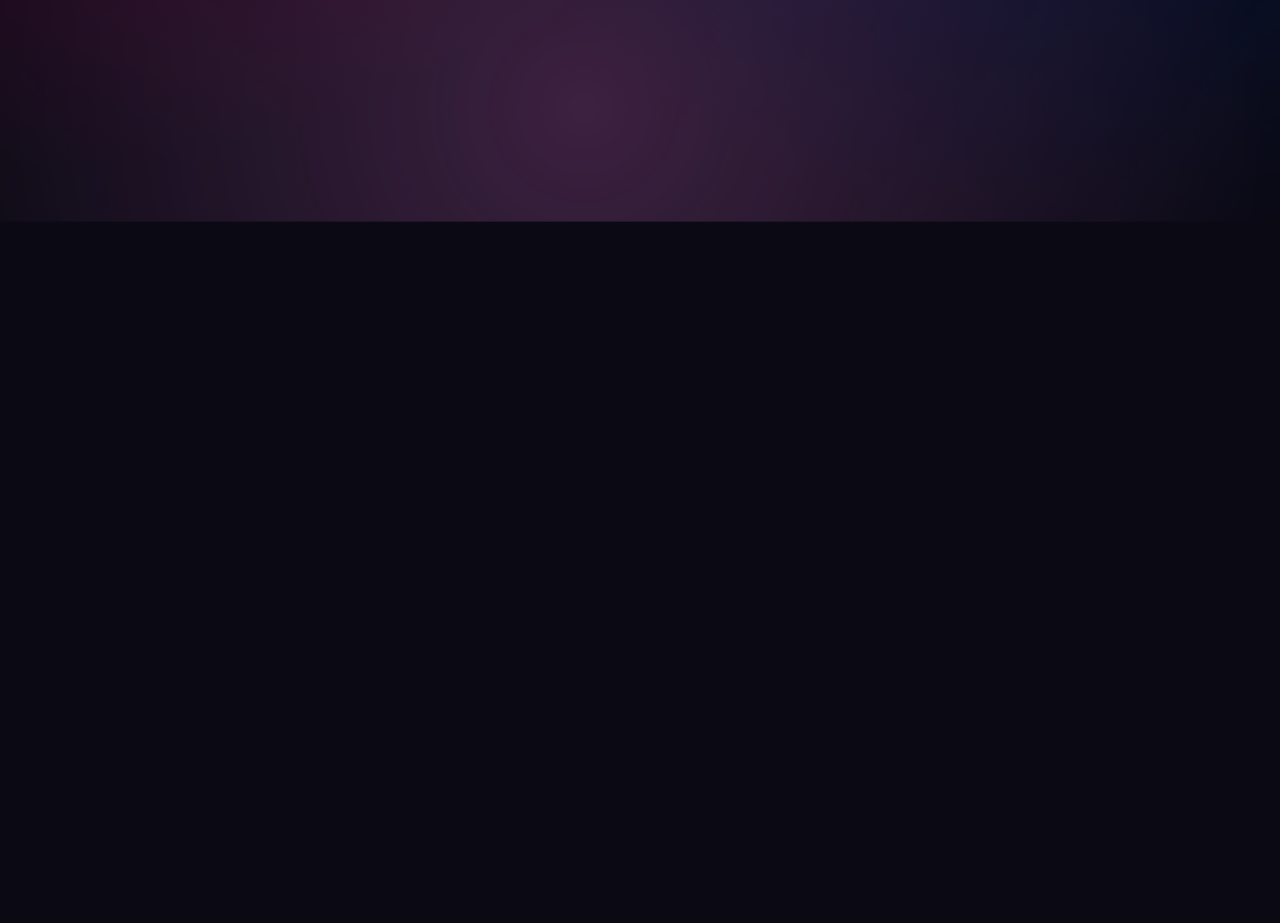
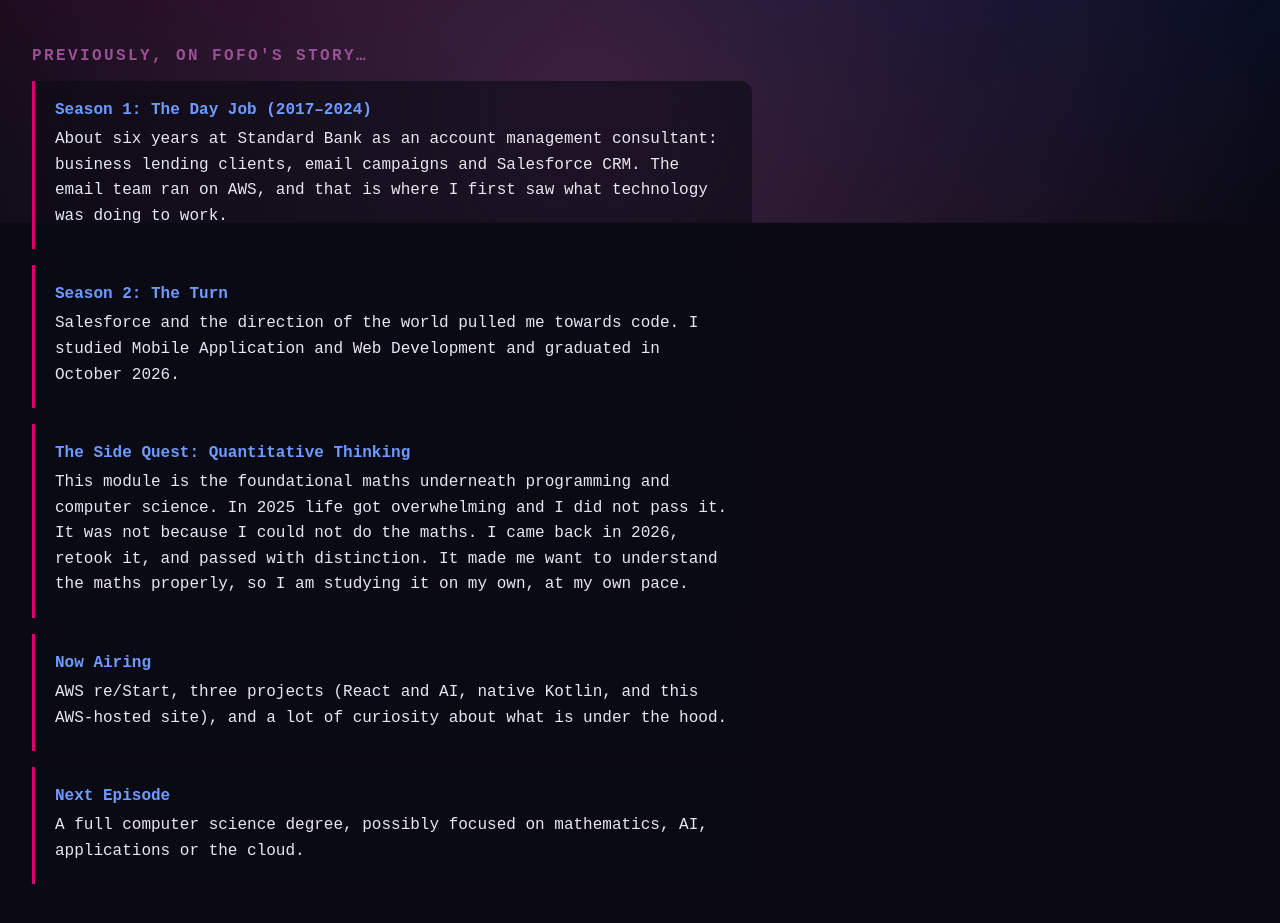
Before and after one commit to Collin440/myDevPortfolio, a React (Vite) app in the folder frontend/: page / in a window 1280 px wide. Shown: the part 721-1644 px from the top of the page. Before the commit the page ends 800 px from the top, so only its background shows below. Built offline with nearby package versions, Linux system fonts and the light colour scheme.

Commit message:
feat: about section, docs update

```diff
--- a/frontend/src/App.css
+++ b/frontend/src/App.css
@@ -140,3 +140,24 @@ h1 {
   font-size: 0.8rem;
   color: var(--magenta);
 }
+
+.story {
+  max-width: 720px;
+  display: grid;
+  gap: 1rem;
+}
+.episode {
+  padding: 1.25rem;
+  border-left: 3px solid var(--magenta);
+  border-radius: 0 12px 12px 0;
+  background: rgba(11, 10, 20, 0.6);
+}
+.episode h3 {
+  margin: 0 0 0.5rem;
+  font-size: 1rem;
+  color: #6f9bff;
+}
+.episode p {
+  margin: 0;
+  line-height: 1.6;
+}
--- a/frontend/src/App.tsx
+++ b/frontend/src/App.tsx
@@ -2,6 +2,7 @@ import "./App.css";
 import Terminal from "./Terminal";
 import ProjectCard from "./ProjectCard";
 import { projects } from "./data/projects";
+import { episodes } from "./data/story";
 
 function App() {
   return (
@@ -15,6 +16,15 @@ function App() {
           <ProjectCard key={p.id} project={p} />
         ))}
       </section>
+      <h2 className="section-title">Previously, on Fofo&apos;s story…</h2>
+      <section className="story">
+        {episodes.map((e) => (
+          <article key={e.title} className="episode">
+            <h3>{e.title}</h3>
+            <p>{e.text}</p>
+          </article>
+        ))}
+      </section>
     </main>
   );
 }
--- a/frontend/src/Terminal.tsx
+++ b/frontend/src/Terminal.tsx
@@ -12,8 +12,9 @@ const commands: Record<string, string[]> = {
     "  clear     clear the screen",
   ],
   about: [
-    "Fofo Collin Moleme: full-stack and mobile developer from Johannesburg.",
-    "Currently levelling up on AWS and Kotlin.",
+    "Previously: about six years at Standard Bank, then the turn to code.",
+    "Now: AWS re/Start, three projects, curious about what is under the hood.",
+    "Next: a computer science degree. Scroll down for the full story.",
   ],
   projects: [
     "1. The GreenHaus: React, Supabase, AI (in progress)",
--- /dev/null
+++ b/frontend/src/data/story.ts
@@ -0,0 +1,24 @@
+export type Episode = { title: string; text: string };
+
+export const episodes: Episode[] = [
+  {
+    title: "Season 1: The Day Job (2017–2024)",
+    text: "About six years at Standard Bank as an account management consultant: business lending clients, email campaigns and Salesforce CRM. The email team ran on AWS, and that is where I first saw what technology was doing to work.",
+  },
+  {
+    title: "Season 2: The Turn",
+    text: "Salesforce and the direction of the world pulled me towards code. I studied Mobile Application and Web Development and graduated in October 2026.",
+  },
+  {
+    title: "The Side Quest: Quantitative Thinking",
+    text: "This module is the foundational maths underneath programming and computer science. In 2025 life got overwhelming and I did not pass it. It was not because I could not do the maths. I came back in 2026, retook it, and passed with distinction. It made me want to understand the maths properly, so I am studying it on my own, at my own pace.",
+  },
+  {
+    title: "Now Airing",
+    text: "AWS re/Start, three projects (React and AI, native Kotlin, and this AWS-hosted site), and a lot of curiosity about what is under the hood.",
+  },
+  {
+    title: "Next Episode",
+    text: "A full computer science degree, possibly focused on mathematics, AI, applications or the cloud.",
+  },
+];
```
Also changed, not shown: 2 other files (tests, documents, lock files or other folders).
